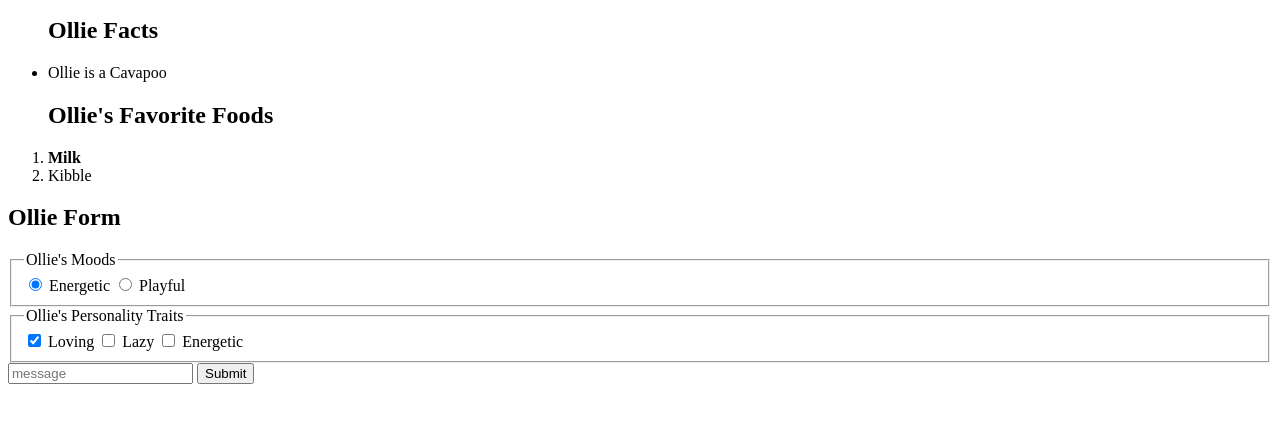
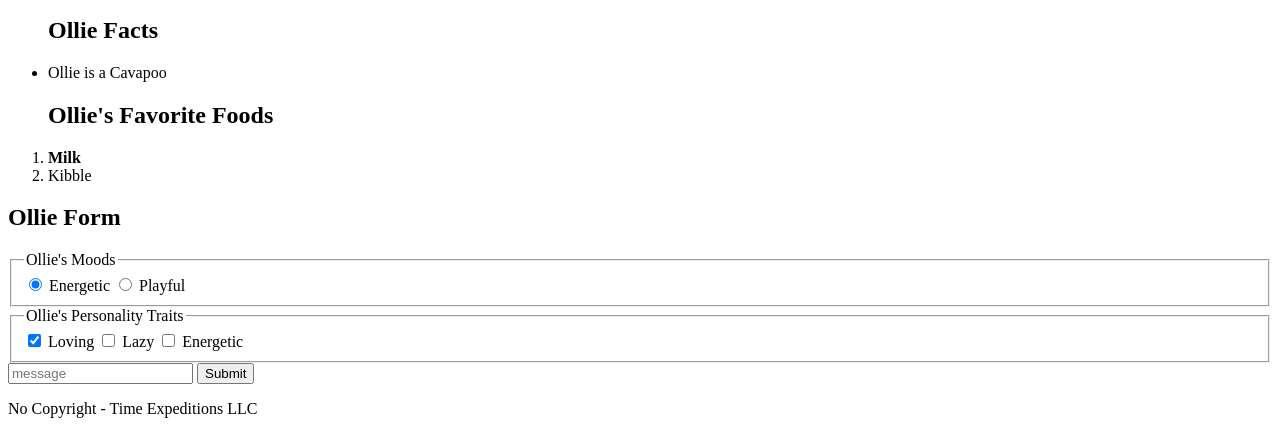
Before and after one commit to FranklinMiranda/FreeCodeCamp-Portfolio, a plain HTML site: page responsiveWebDesign/demoProjects/contentManagement.html in a window 1280 px wide. Shown: the part 1223-1657 px from the top of the page. Before the commit the page ends 1615 px from the top, so only its background shows below. Drawn offline with Linux system fonts and the light colour scheme.

Commit message:
CopyRightUpdate

```diff
--- a/responsiveWebDesign/demoProjects/contentManagement.html
+++ b/responsiveWebDesign/demoProjects/contentManagement.html
@@ -68,7 +68,7 @@
       </section>
     </main>
     <footer>
-
+      <p>No Copyright - Time Expeditions LLC</p>
     </footer>
   </body>
 </html>
```
